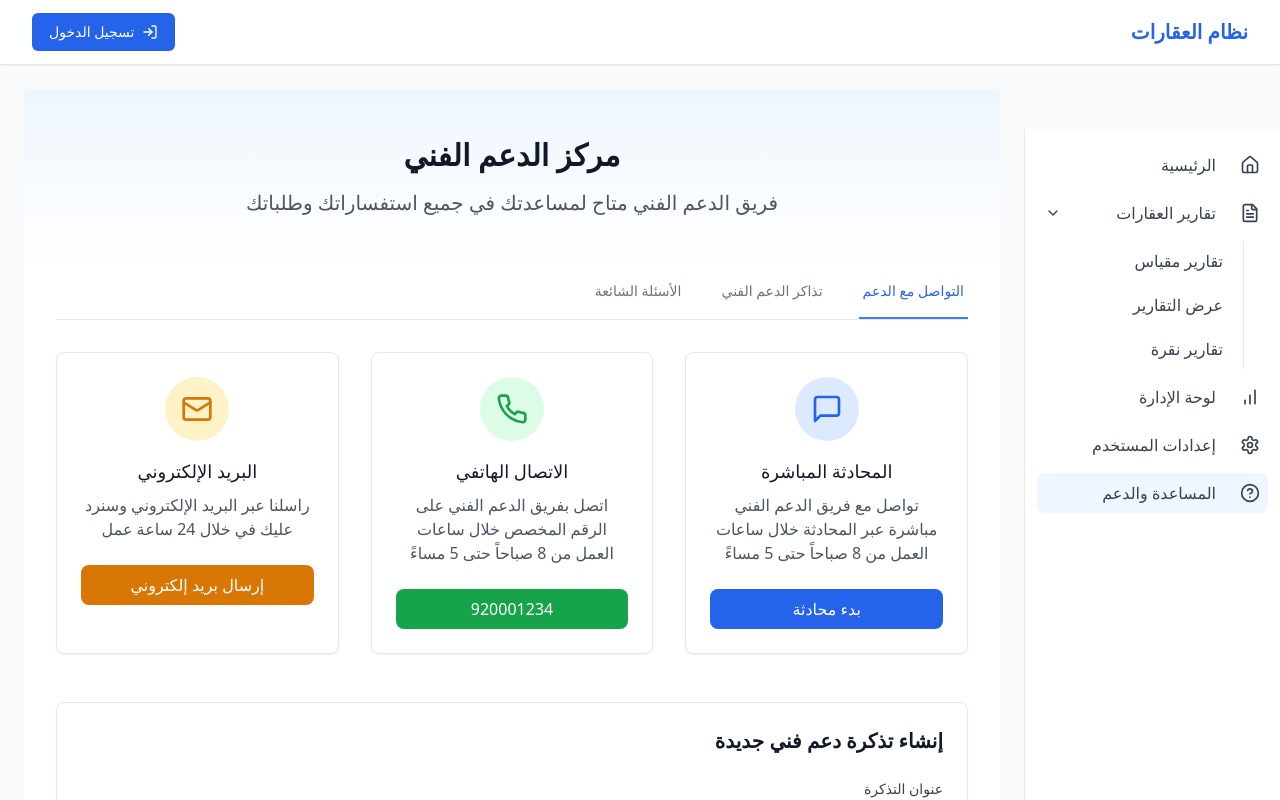
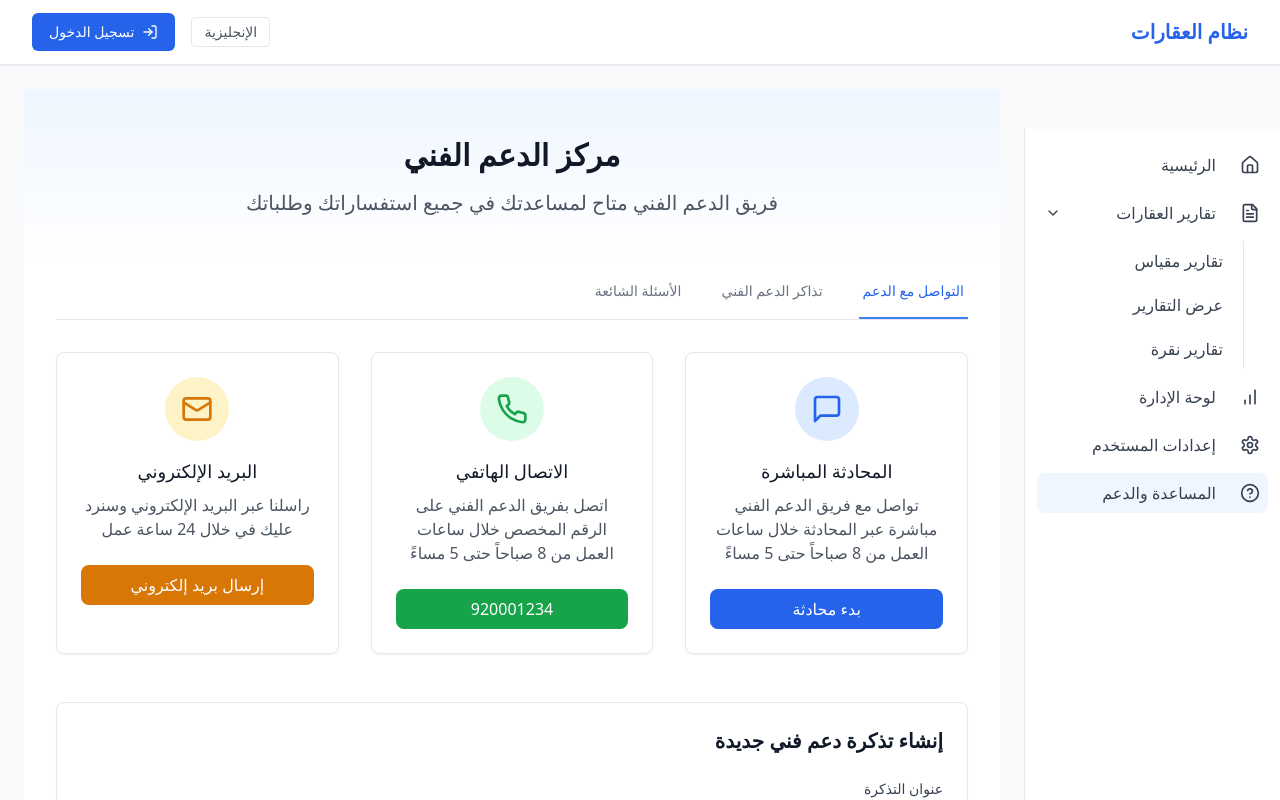
Before and after one commit to mostafa99hosny/reports_withdraw, a React app: page /support in a window 1280 px wide. Shown: the top 800 px of the page. Built offline with nearby package versions, Linux system fonts and the light colour scheme; the HTML template or start-up script is replaced by a standard one.

Commit message:
update in lang

```diff
--- a/src/components/Layout/Layout.tsx
+++ b/src/components/Layout/Layout.tsx
@@ -1,6 +1,7 @@
 import React, { useState } from 'react';
 import Navbar from './Navbar';
 import Sidebar from './Sidebar';
+import { useLanguage } from '../../context/LanguageContext';
 interface LayoutProps {
   children: React.ReactNode;
 }
@@ -8,10 +9,14 @@ const Layout: React.FC<LayoutProps> = ({
   children
 }) => {
   const [sidebarOpen, setSidebarOpen] = useState(false);
-  return <div className="min-h-screen bg-gray-50 flex flex-col" dir="rtl">
+  const { dir } = useLanguage();
+
+  const positionClass = dir === 'ltr' ? 'left-0 border-r' : 'right-0 border-l';
+
+  return <div className="min-h-screen bg-gray-50 flex flex-col" dir={dir}>
       <Navbar onMenuToggle={() => setSidebarOpen(!sidebarOpen)} />
       <div className="flex flex-1">
-        <Sidebar isOpen={sidebarOpen} />
+        <Sidebar isOpen={sidebarOpen} positionClass={positionClass} />
         <main className="flex-1 p-4 md:p-6">{children}</main>
       </div>
     </div>;
--- a/src/components/Layout/Navbar.tsx
+++ b/src/components/Layout/Navbar.tsx
@@ -1,6 +1,8 @@
 import React, { useState, useEffect } from 'react';
 import { Link, useNavigate } from 'react-router-dom';
 import { Menu, X, User, Bell, LogOut, Settings, LogIn } from 'lucide-react';
+import { useLanguage } from '../../context/LanguageContext';
+
 interface NavbarProps {
   onMenuToggle: () => void;
 }
@@ -30,21 +32,32 @@ const Navbar: React.FC<NavbarProps> = ({
     setUserDropdownOpen(false);
     navigate('/');
   };
+  const { t, lang, toggle } = useLanguage();
+
   return <nav className="bg-white shadow-sm border-b border-gray-200">
       <div className="max-w-full mx-auto px-4 sm:px-6 lg:px-8">
         <div className="flex justify-between h-16">
           <div className="flex items-center">
             <button type="button" className="inline-flex items-center justify-center p-2 rounded-md text-gray-500 hover:text-gray-600 hover:bg-gray-100 focus:outline-none focus:ring-2 focus:ring-inset focus:ring-blue-500 md:hidden" onClick={onMenuToggle}>
-              <span className="sr-only">فتح القائمة</span>
+              <span className="sr-only">Menu</span>
               <Menu className="block h-6 w-6" aria-hidden="true" />
             </button>
             <div className="flex-shrink-0 flex items-center">
               <Link to="/" className="text-blue-600 text-xl font-bold">
-                نظام العقارات
+                {t('appName')}
               </Link>
             </div>
           </div>
           <div className="flex items-center gap-4">
+            {/* Language toggle */}
+            <button
+              onClick={toggle}
+              className="text-sm text-gray-600 hover:text-gray-800 border px-3 py-1 rounded"
+              aria-label="Change Language"
+            >
+              {lang === 'ar' ? t('english') : t('arabic')}
+            </button>
+
             {user ? (
               <>
                 <button className="text-gray-500 hover:text-gray-700">
@@ -76,14 +89,14 @@ const Navbar: React.FC<NavbarProps> = ({
                         onClick={() => setUserDropdownOpen(false)}
                       >
                         <Settings className="h-4 w-4 ml-2" />
-                        <span>إعدادات المستخدم</span>
+                        <span>{t('settings')}</span>
                       </Link>
                       <button
                         className="flex w-full text-right px-4 py-2 text-sm text-gray-700 hover:bg-gray-100"
                         onClick={handleLogout}
                       >
                         <LogOut className="h-4 w-4 ml-2" />
-                        <span>تسجيل الخروج</span>
+                        <span>{t('logout')}</span>
                       </button>
                     </div>
                   )}
@@ -96,7 +109,7 @@ const Navbar: React.FC<NavbarProps> = ({
                   className="inline-flex items-center px-4 py-2 border border-transparent text-sm font-medium rounded-md text-white bg-blue-600 hover:bg-blue-700 focus:outline-none focus:ring-2 focus:ring-offset-2 focus:ring-blue-500 transition-colors"
                 >
                   <LogIn className="h-4 w-4 ml-2" />
-                  تسجيل الدخول
+                  {t('login')}
                 </Link>
               </div>
             )}
--- a/src/components/Layout/Sidebar.tsx
+++ b/src/components/Layout/Sidebar.tsx
@@ -1,8 +1,10 @@
 import React, { useState } from 'react';
 import { Link, useLocation } from 'react-router-dom';
 import { BarChart, FileText, Settings, Home, ChevronRight, ChevronDown, HelpCircle } from 'lucide-react';
+import { useLanguage } from '../../context/LanguageContext';
 interface SidebarProps {
   isOpen: boolean;
+  positionClass?: string;
 }
 interface MenuItem {
   name: string;
@@ -14,41 +16,43 @@ interface MenuItem {
   }[];
 }
 const Sidebar: React.FC<SidebarProps> = ({
-  isOpen
+  isOpen,
+  positionClass
 }) => {
   const location = useLocation();
+  const { t } = useLanguage();
   // Track which menus are expanded
   const [expandedMenus, setExpandedMenus] = useState<Record<string, boolean>>({
     '/reports': true // Default expanded for reports menu
   });
   const menuItems: MenuItem[] = [{
-    name: 'الرئيسية',
+    name: 'home',
     path: '/',
     icon: <Home className="h-5 w-5" />
   }, {
-    name: 'تقارير العقارات',
+    name: 'reports',
     path: '/reports',
     icon: <FileText className="h-5 w-5" />,
     subItems: [{
-      name: 'تقارير مقياس',
+      name: 'mekyasReports',
       path: '/auth/mekyas'
     }, {
-      name: 'عرض التقارير',
+      name: 'viewReports',
       path: '/reports/view'
     }, {
-      name: 'تقارير نقرة',
+      name: 'noqraReports',
       path: '/reports/noqra'
     }]
   }, {
-    name: 'لوحة الإدارة',
+    name: 'dashboard',
     path: '/dashboard',
     icon: <BarChart className="h-5 w-5" />
   }, {
-    name: 'إعدادات المستخدم',
+    name: 'settings',
     path: '/settings',
     icon: <Settings className="h-5 w-5" />
   }, {
-    name: 'المساعدة والدعم',
+    name: 'support',
     path: '/support',
     icon: <HelpCircle className="h-5 w-5" />
   }];
@@ -64,7 +68,7 @@ const Sidebar: React.FC<SidebarProps> = ({
       [path]: !prev[path]
     }));
   };
-  return <aside className={`${isOpen ? 'translate-x-0' : 'translate-x-full md:translate-x-0'} fixed md:relative top-16 left-0 h-[calc(100vh-4rem)] w-64 bg-white border-l border-gray-200 transition-transform duration-300 ease-in-out z-10`}>
+  return <aside className={`${isOpen ? 'translate-x-0' : 'translate-x-full md:translate-x-0'} fixed md:relative top-16 h-[calc(100vh-4rem)] w-64 bg-white border-gray-200 transition-transform duration-300 ease-in-out z-10 ${positionClass || 'right-0 border-l'}`}>
       <div className="h-full px-3 py-4 overflow-y-auto">
         <ul className="space-y-2">
           {menuItems.map((item, index) => <li key={index}>
@@ -72,7 +76,7 @@ const Sidebar: React.FC<SidebarProps> = ({
                   <div className={`flex items-center p-2 text-gray-700 rounded-lg cursor-pointer ${isSubActive(item.path) ? 'bg-blue-50 text-blue-700' : 'hover:bg-gray-100'}`} onClick={() => toggleMenu(item.path)}>
                     <span className="ml-3">{item.icon}</span>
                     <span className="flex-1 mr-3 whitespace-nowrap">
-                      {item.name}
+                      {t(item.name)}
                     </span>
                     {expandedMenus[item.path] ? <ChevronDown className="h-4 w-4" /> : <ChevronRight className="h-4 w-4" />}
                   </div>
@@ -80,7 +84,7 @@ const Sidebar: React.FC<SidebarProps> = ({
                       {item.subItems.map((subItem, subIndex) => <li key={subIndex}>
                           <Link to={subItem.path} className={`flex items-center p-2 text-gray-700 rounded-lg ${isActive(subItem.path) ? 'bg-blue-50 text-blue-700' : 'hover:bg-gray-100'}`}>
                             <span className="flex-1 whitespace-nowrap">
-                              {subItem.name}
+                              {t(subItem.name)}
                             </span>
                           </Link>
                         </li>)}
@@ -88,7 +92,7 @@ const Sidebar: React.FC<SidebarProps> = ({
                 </div> : <Link to={item.path} className={`flex items-center p-2 text-gray-700 rounded-lg ${isActive(item.path) ? 'bg-blue-50 text-blue-700' : 'hover:bg-gray-100'}`}>
                   <span className="ml-3">{item.icon}</span>
                   <span className="flex-1 mr-3 whitespace-nowrap">
-                    {item.name}
+                    {t(item.name)}
                   </span>
                 </Link>}
             </li>)}
--- /dev/null
+++ b/src/context/LanguageContext.tsx
@@ -0,0 +1,89 @@
+import React, { createContext, useContext, useEffect, useMemo, useState } from 'react';
+
+type Lang = 'ar' | 'en';
+
+type I18nDict = Record<string, string>;
+
+type Translations = Record<Lang, I18nDict>;
+
+const translations: Translations = {
+  ar: {
+    appName: 'نظام العقارات',
+    home: 'الرئيسية',
+    reports: 'تقارير العقارات',
+    mekyasReports: 'تقارير مقياس',
+    viewReports: 'عرض التقارير',
+    noqraReports: 'تقارير نقرة',
+    dashboard: 'لوحة الإدارة',
+    settings: 'إعدادات المستخدم',
+    support: 'المساعدة والدعم',
+    login: 'تسجيل الدخول',
+    logout: 'تسجيل الخروج',
+    language: 'اللغة',
+    english: 'الإنجليزية',
+    arabic: 'العربية',
+  },
+  en: {
+    appName: 'Real Estate System',
+    home: 'Home',
+    reports: 'Reports',
+    mekyasReports: 'Mekyas Reports',
+    viewReports: 'View Reports',
+    noqraReports: 'Noqra Reports',
+    dashboard: 'Dashboard',
+    settings: 'User Settings',
+    support: 'Help & Support',
+    login: 'Login',
+    logout: 'Logout',
+    language: 'Language',
+    english: 'English',
+    arabic: 'Arabic',
+  },
+};
+
+interface LanguageContextValue {
+  lang: Lang;
+  dir: 'rtl' | 'ltr';
+  t: (key: string) => string;
+  setLang: (lang: Lang) => void;
+  toggle: () => void;
+}
+
+const LanguageContext = createContext<LanguageContextValue | undefined>(undefined);
+
+export const LanguageProvider: React.FC<{ children: React.ReactNode }> = ({ children }) => {
+  const [lang, setLangState] = useState<Lang>(() => {
+    const saved = localStorage.getItem('lang');
+    if (saved === 'ar' || saved === 'en') return saved;
+    // Default to Arabic; you can switch to browser language if needed
+    return 'ar';
+  });
+
+  const dir = lang === 'ar' ? 'rtl' : 'ltr';
+
+  const setLang = (l: Lang) => setLangState(l);
+  const toggle = () => setLangState(prev => (prev === 'ar' ? 'en' : 'ar'));
+
+  useEffect(() => {
+    localStorage.setItem('lang', lang);
+    if (typeof document !== 'undefined') {
+      document.documentElement.dir = dir;
+      document.documentElement.lang = lang;
+    }
+  }, [lang, dir]);
+
+  const t = useMemo(() => {
+    const dict = translations[lang] || {};
+    return (key: string) => dict[key] ?? key;
+  }, [lang]);
+
+  const value = useMemo<LanguageContextValue>(() => ({ lang, dir, t, setLang, toggle }), [lang, dir, t]);
+
+  return <LanguageContext.Provider value={value}>{children}</LanguageContext.Provider>;
+};
+
+export const useLanguage = () => {
+  const ctx = useContext(LanguageContext);
+  if (!ctx) throw new Error('useLanguage must be used within a LanguageProvider');
+  return ctx;
+};
--- a/src/index.tsx
+++ b/src/index.tsx
@@ -2,4 +2,11 @@ import './index.css';
 import React from "react";
 import { render } from "react-dom";
 import { App } from "./App";
-render(<App />, document.getElementById("root"));
+import { LanguageProvider } from './context/LanguageContext';
+
+render(
+  <LanguageProvider>
+    <App />
+  </LanguageProvider>,
+  document.getElementById("root")
+);
```
